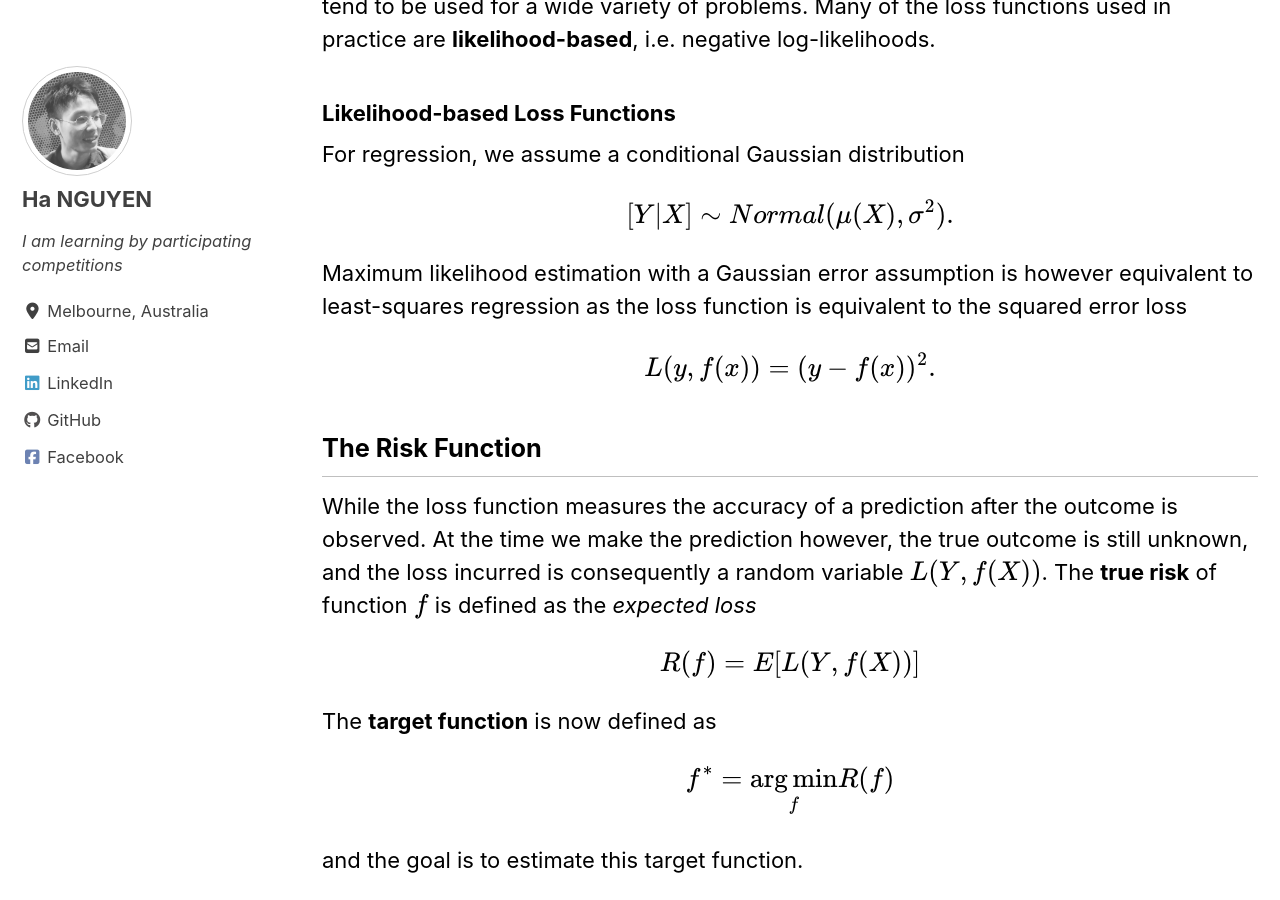
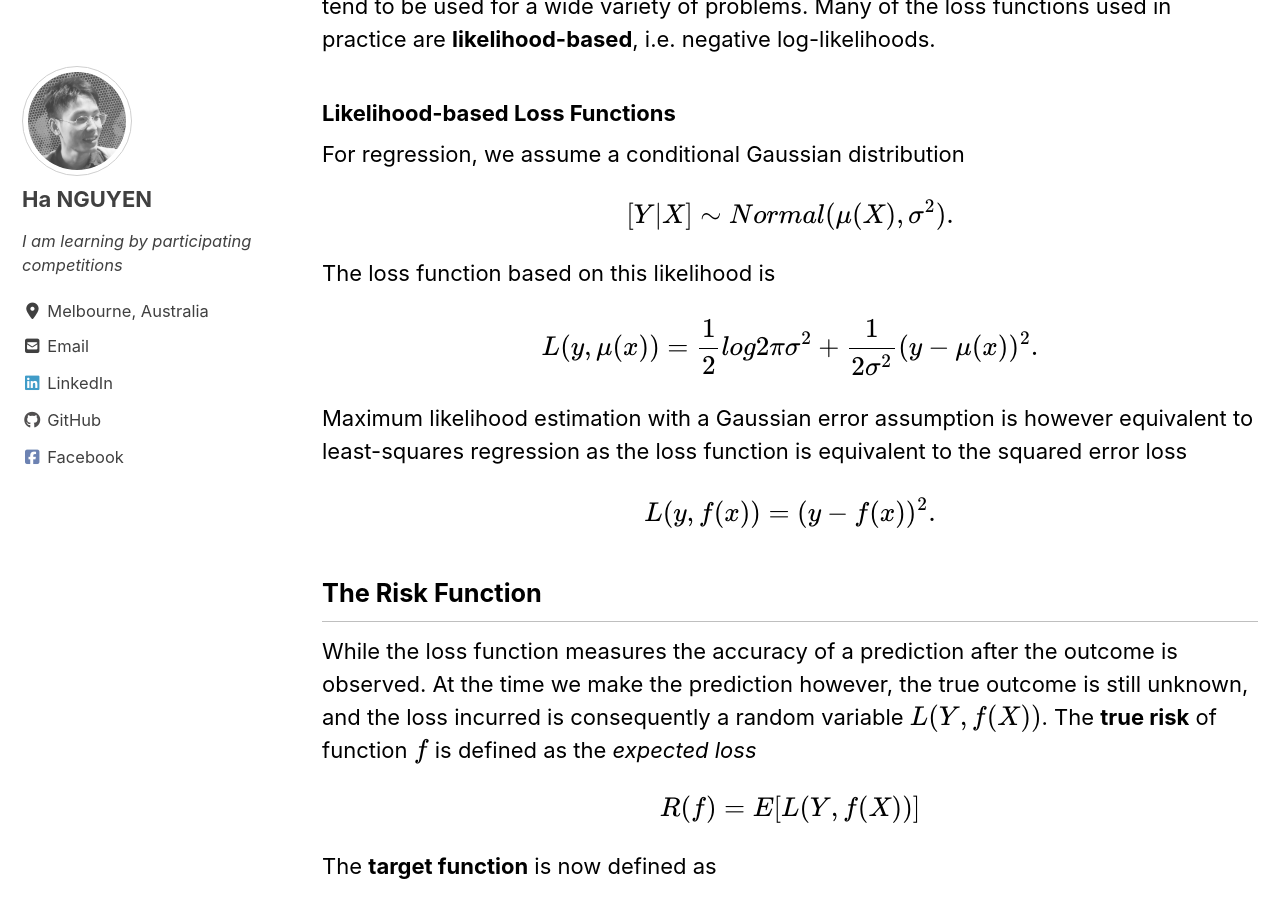
Before and after one commit to datasciblog/datasciblog.github.io, a Jekyll site: the page built from _posts/2020-02-26-tree-boosting-03.md, in a window 1280 px wide and 900 px high, scrolled down 1703 px. Built offline with Jekyll 4.4.1, drawn with Linux system fonts in a browser that asks for light colours; cached includes are drawn as plain includes; nearby versions of some CDN libraries; formulas are drawn with MathJax 3.

Commit message:
Update 2020-02-26-tree-boosting-03.md

```diff
--- a/_posts/2020-02-26-tree-boosting-03.md
+++ b/_posts/2020-02-26-tree-boosting-03.md
@@ -45,6 +45,10 @@ In theory we can use any loss function that reflect discrepancy between the obse
 For regression, we assume a conditional Gaussian distribution
 
 $$[Y | X] \sim Normal(\mu(X), \sigma^2).$$
+
+The loss function based on this likelihood is
+
+$$L(y, \mu(x)) = \frac{1}{2} log 2\pi\sigma^2 + \frac{1}{2\sigma^2} (y − \mu(x))^2.$$
 
 Maximum likelihood estimation with a Gaussian error assumption is however equivalent to least-squares regression as the loss function is equivalent to the squared error loss
 
```
